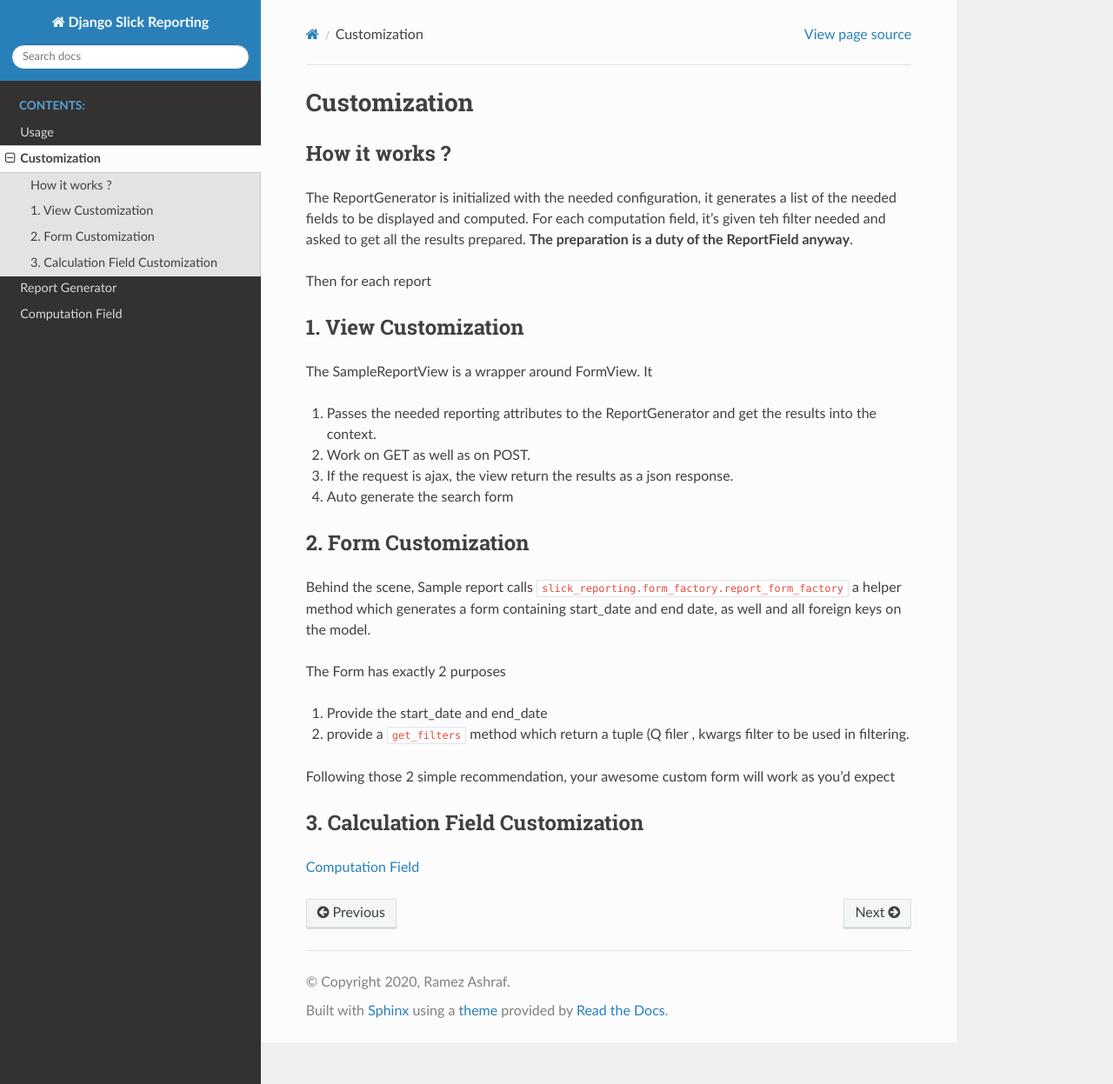
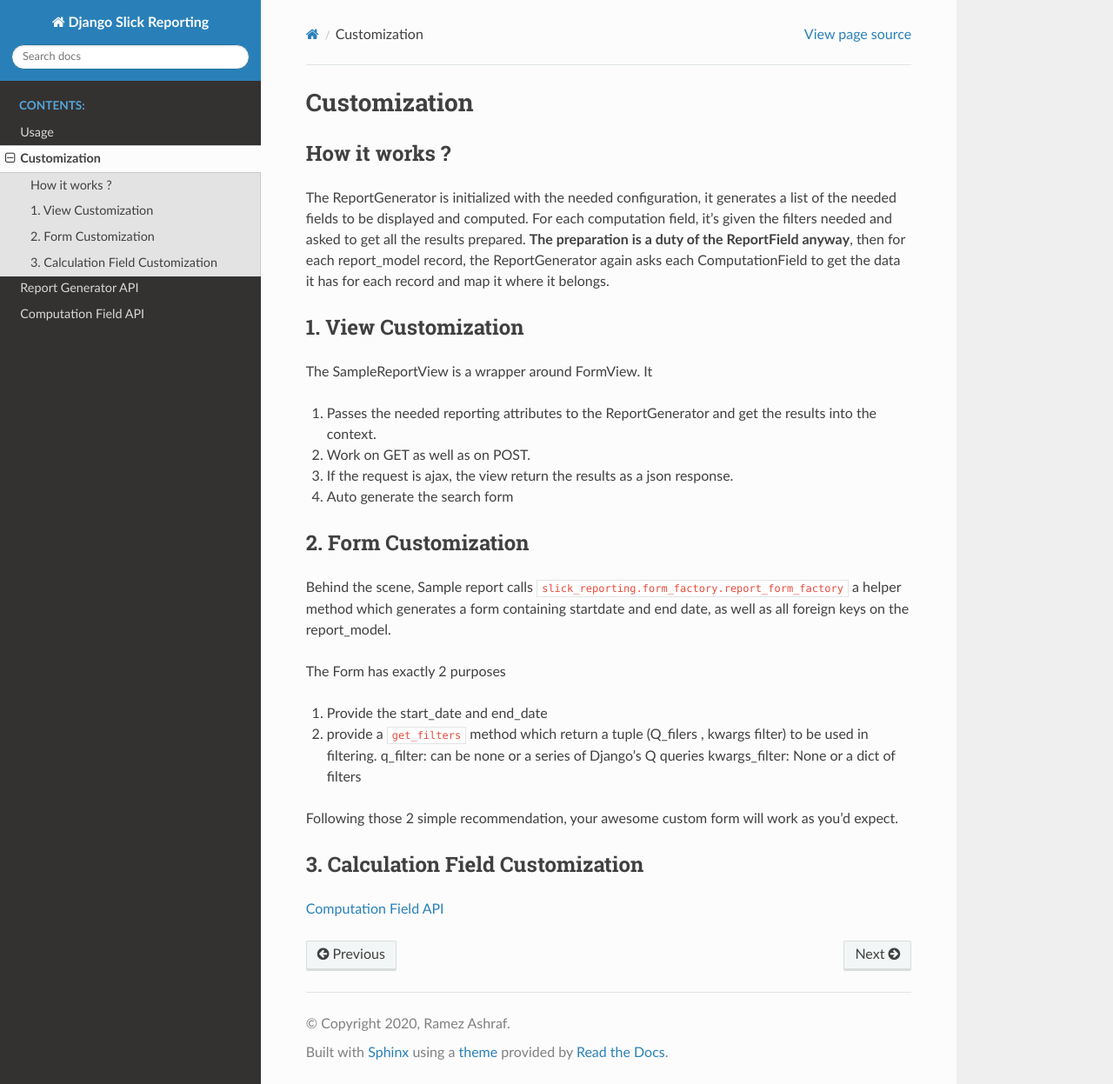
Before and after one commit to RamezIssac/django-slick-reporting, a Sphinx documentation site: the page built from docs/source/customization.rst, in a window 1280 px wide and 1247 px high. Shown: the whole window at 87% size. Built offline with Sphinx 7.4.7 and the Read the Docs theme 2.0.0, drawn with Linux system fonts in a browser that asks for light colours.

Commit message:
docs work

```diff
--- a/docs/source/computation_field.rst
+++ b/docs/source/computation_field.rst
@@ -1,14 +1,14 @@
 .. _computation_field:
 
 
-Computation Field
-=================
+Computation Field API
+=====================
 
 Responsible for preforming the calculation.
 
 You can create your computation field following this analogy.
 
-.. code-block::python
+.. code-block:: python
 
     from slick_reporting.fields import BaseReportField
 
--- a/docs/source/customization.rst
+++ b/docs/source/customization.rst
@@ -7,10 +7,10 @@ How it works ?
 --------------
 The ReportGenerator is initialized with the needed configuration,
 it generates a list of the needed fields to be displayed and computed.
-For each computation field, it's given teh filter needed and
-asked to get all the results prepared. **The preparation is a duty of the ReportField anyway**.
+For each computation field, it's given the filters needed and
+asked to get all the results prepared. **The preparation is a duty of the ReportField anyway**,
+then for each report_model record, the ReportGenerator again asks each ComputationField to get the data it has for each record and map it where it belongs.
 
-Then for each report
 
 
 1. View Customization
@@ -25,14 +25,16 @@ The SampleReportView is a wrapper around FormView. It
 2. Form Customization
 ---------------------
 Behind the scene, Sample report calls ``slick_reporting.form_factory.report_form_factory``
-a helper method which generates a form containing start_date and end date, as well and all foreign keys on the model.
+a helper method which generates a form containing startdate and end date, as well as all foreign keys on the report_model.
 
 The Form has exactly 2 purposes
 
 1. Provide the start_date and end_date
-2. provide a ``get_filters`` method which return a tuple (Q filer , kwargs filter to be used in filtering.
+2. provide a ``get_filters`` method which return a tuple (Q_filers , kwargs filter) to be used in filtering.
+   q_filter: can be none or a series of Django's Q queries
+   kwargs_filter: None or a dict of filters
 
-Following those 2 simple recommendation, your awesome custom form will work as you'd expect
+Following those 2 simple recommendation, your awesome custom form will work as you'd expect.
 
 
 3. Calculation Field Customization
--- a/docs/source/tour.rst
+++ b/docs/source/tour.rst
@@ -53,8 +53,8 @@ This can be written like this
 Worth Noting here that the ``SampleReportView`` calls a form generator which return a form containing
 all foreign keys in the report_model + start and end date filter.
 
-2. A Group By report
---------------------
+2. Group By report
+-------------------
 
 Where we can group by product -for example- and sum the quantity, or value sold.
 
@@ -101,6 +101,7 @@ can be written like this
             report_model = MySalesItem
             group_by = 'product'
             columns = ['name', 'sku']
+
             time_series_pattern = 'monthly'
             time_series_columns = ['__total_quantity__']
 
```
Also changed, not shown: docs/source/report_generator.rst (+9 -3 lines), 1 other file.
